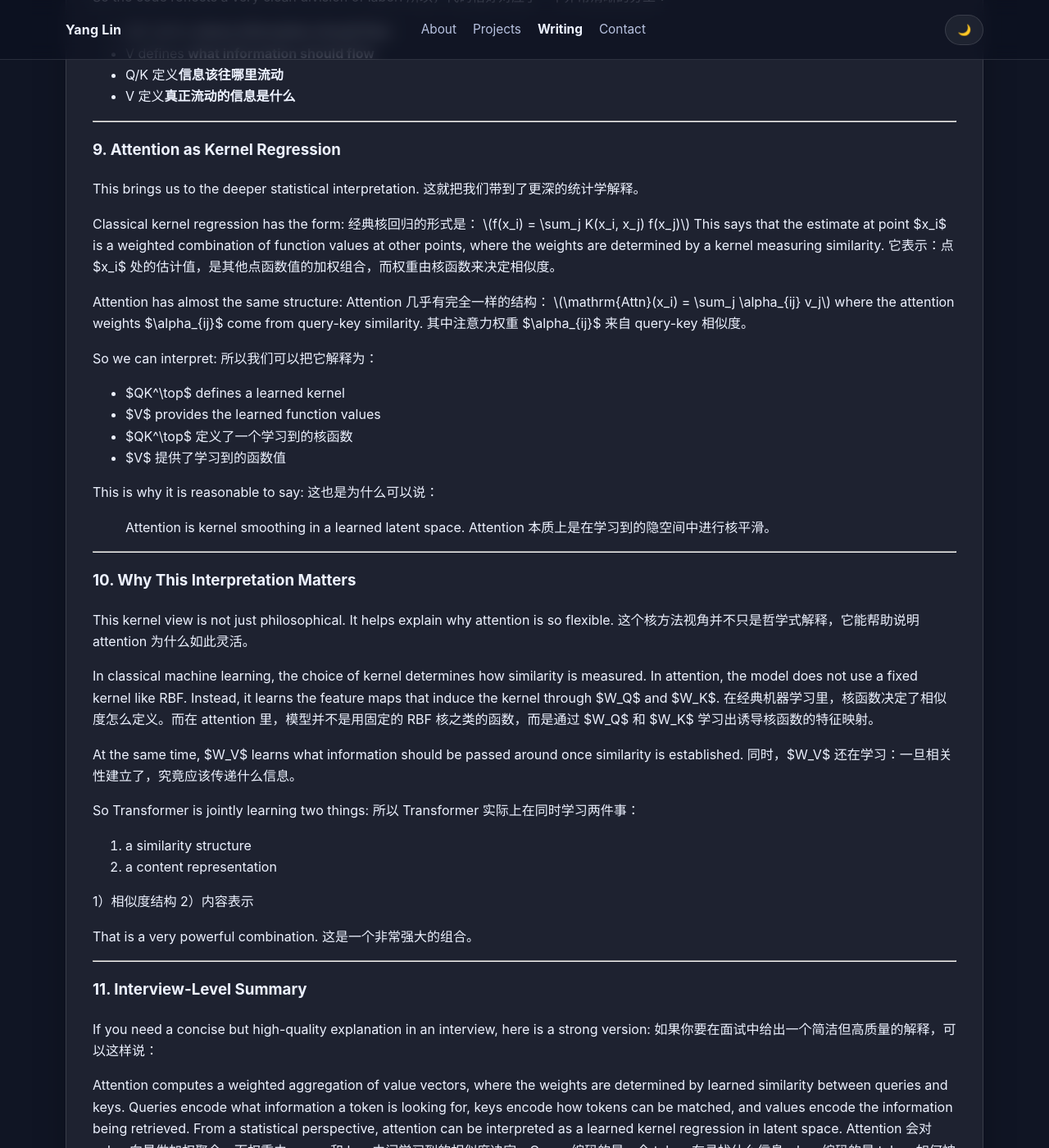
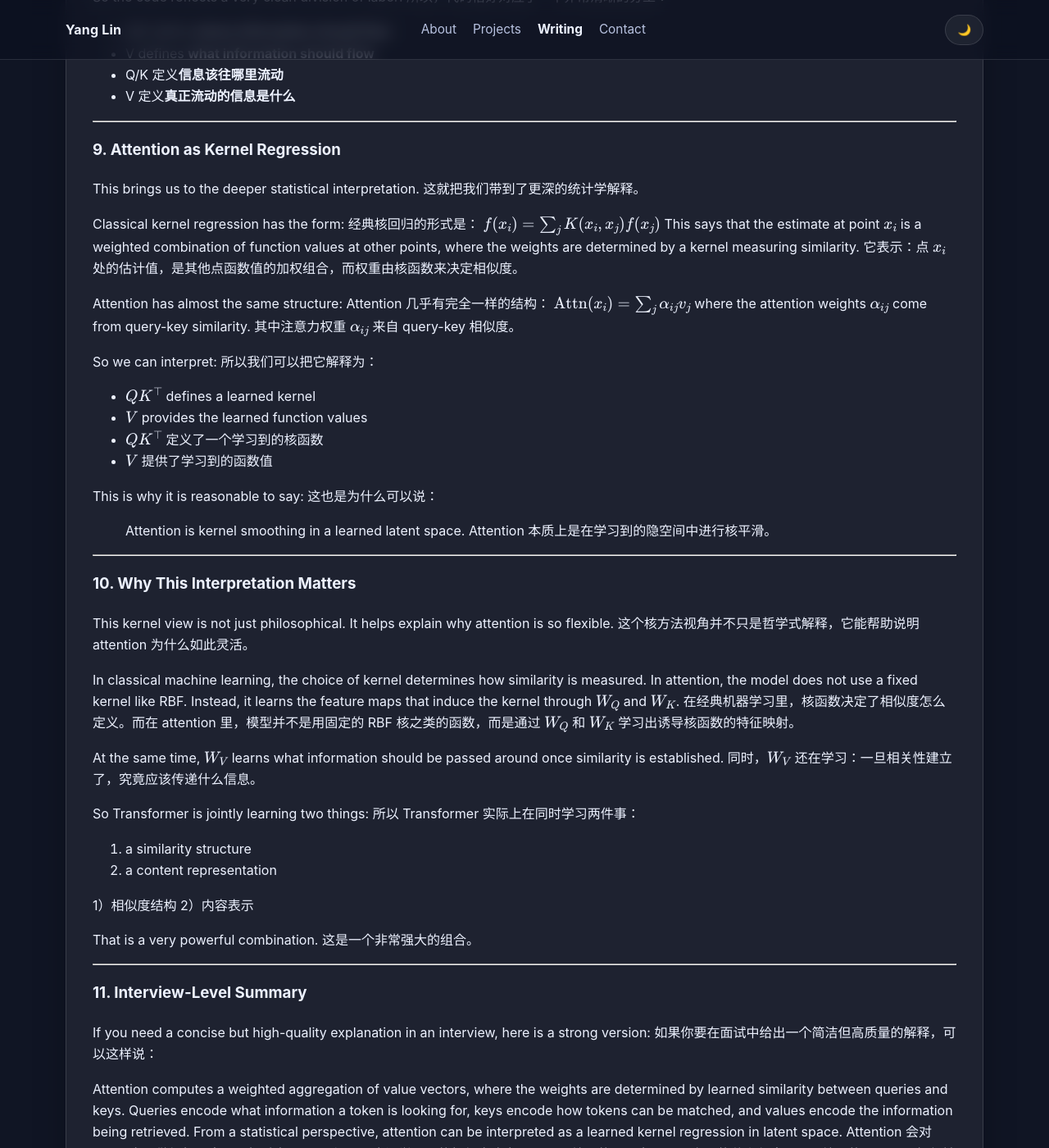
Before and after one commit to yangnyc1024/yangnyc1024.github.io, a Jekyll site: the page built from _posts/2026-04-20-attention-in-llms-intuition-kernel-view-pytorch.md, in a window 1280 px wide and 1400 px high, scrolled down 12051 px. Shown: the whole window at 82% size. Built offline with Jekyll 4.4.1, drawn with Linux system fonts in a browser that asks for light colours; our own code applies the rules of GitHub Pages for plain Markdown files; part of the change alters nothing that is shown; some of the changed text lies outside the part shown.

```diff
--- a/_config.yml
+++ b/_config.yml
@@ -4,4 +4,8 @@ url: "https://yangnyc1024.github.io"
 timezone: America/New_York
 future: true
 markdown: kramdown
+kramdown:
+  math_engine: mathjax
+  math_engine_opts:
+    preview: false
 permalink: /writing/:title/
--- a/_layouts/default.html
+++ b/_layouts/default.html
@@ -9,6 +9,15 @@
     content="{{ page.description | default: site.description }}"
   />
   <link rel="stylesheet" href="/style.css" />
+  <script>
+    window.MathJax = {
+      tex: {
+        inlineMath: [['$', '$'], ['\\(', '\\)']],
+        displayMath: [['$$', '$$'], ['\\[', '\\]']]
+      }
+    };
+  </script>
+  <script async src="https://cdn.jsdelivr.net/npm/mathjax@3/es5/tex-mml-chtml.js"></script>
 </head>
 <body>
   <header class="site-header">
```
